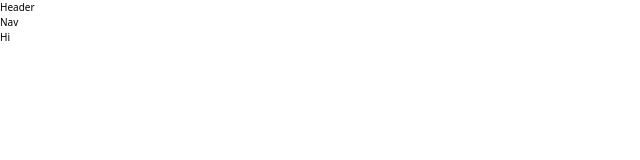
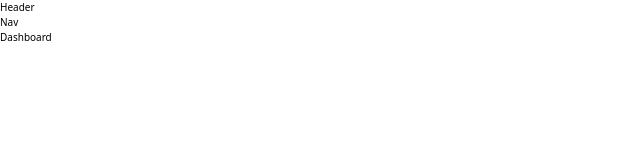
Before and after one commit to lautaromateol/freelancepro, a React (Vite) app: page /dashboard in a window 1280 px wide. Shown: the top 160 px of the page, without its empty margins (0-640 px from the left). Built offline with nearby package versions, Linux system fonts and the light colour scheme.

Commit message:
outlet added to app layout

```diff
--- a/src/ui/AppLayout.jsx
+++ b/src/ui/AppLayout.jsx
@@ -1,3 +1,4 @@
+import { Outlet } from "react-router-dom";
 import Header from "./Header";
 import Nav from "./Nav";
 
@@ -7,7 +8,7 @@ export default function AppLayout() {
       <Header />
       <Nav />
       <main>
-        Hi
+        <Outlet />
       </main>
     </div>
   )
```
